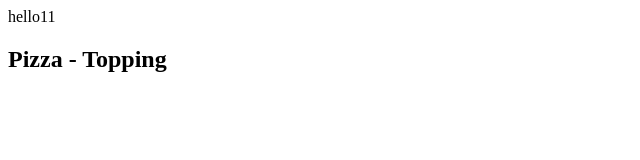
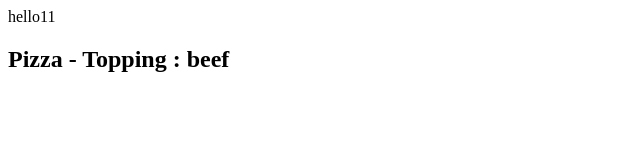
Before and after one commit to seperman-jh/react_movieApp_2021, a React (Create React App) app: page / in a window 1280 px wide. Shown: the top 160 px of the page, without its empty margins (0-640 px from the left). Built offline with nearby package versions, Linux system fonts and the light colour scheme.

Commit message:
Developer : react_movieapp_2021_first #4

```diff
--- a/src/App.tsx
+++ b/src/App.tsx
@@ -1,12 +1,15 @@
 import React from 'react';
-import Pizza from './Pizza';
+import Pizza from "./Pizza";
+
 
 
 function App() {
   return (
     <div className="App">
         <div>hello11</div>
-        <div className="Pizza"><Pizza /></div>
+        <div className="Pizza">
+            <Pizza topping="beef" array={[1,2,3,4,5]} />
+        </div>
     </div>
   );
 }
--- a/src/Pizza.tsx
+++ b/src/Pizza.tsx
@@ -1,10 +1,15 @@
 import React from "react"
+import {stringify} from "querystring";
 
 
-function Pizza(){
+function Pizza( {topping} :any   /*props : any {}*/){
+
+
+
     return(
         <div className="Topping">
-            <h2>Pizza - Topping</h2>
+            <h2>Pizza - Topping :  {topping}</h2>
+            {/*<h2>Pizza - Topping {props.topping}</h2>*/}
         </div>
     );
 
--- a/src/react-app-env.d.ts
+++ /dev/null
@@ -1 +0,0 @@
-/// <reference types="react-scripts" />
```
